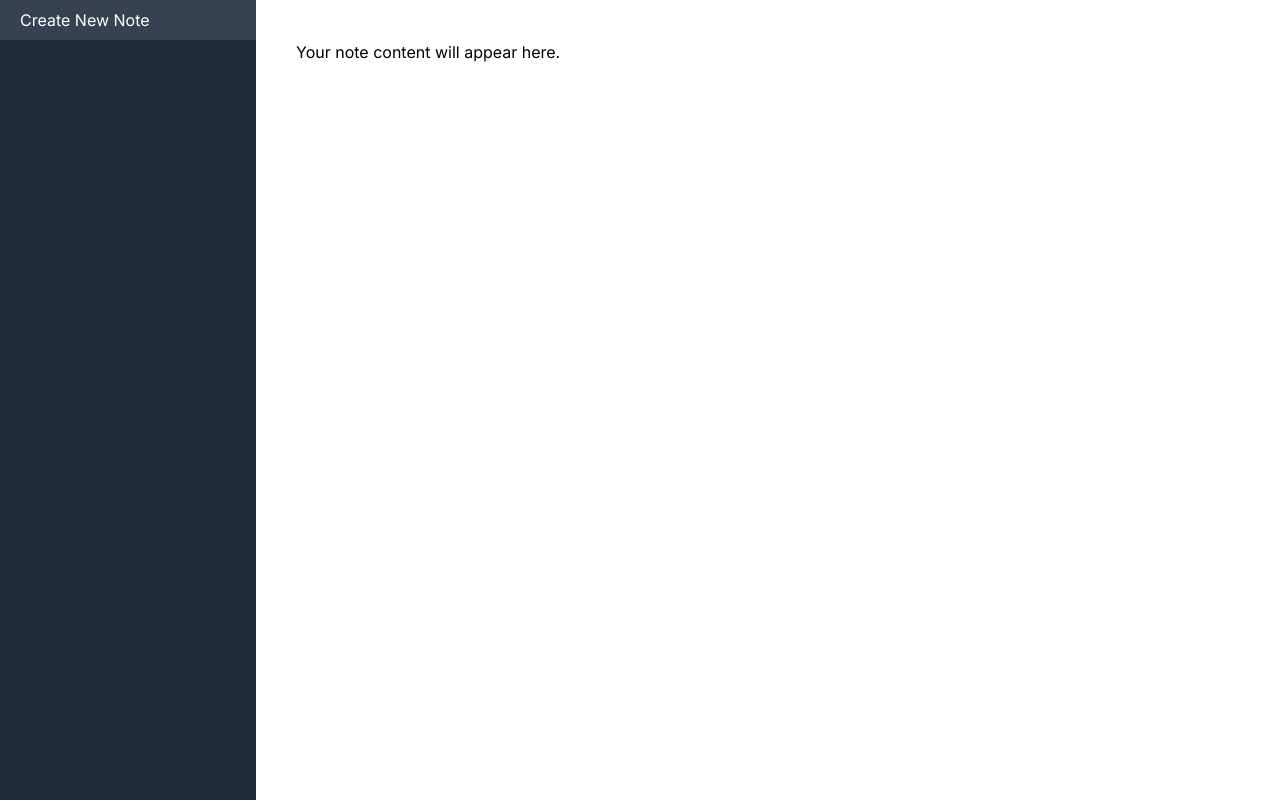
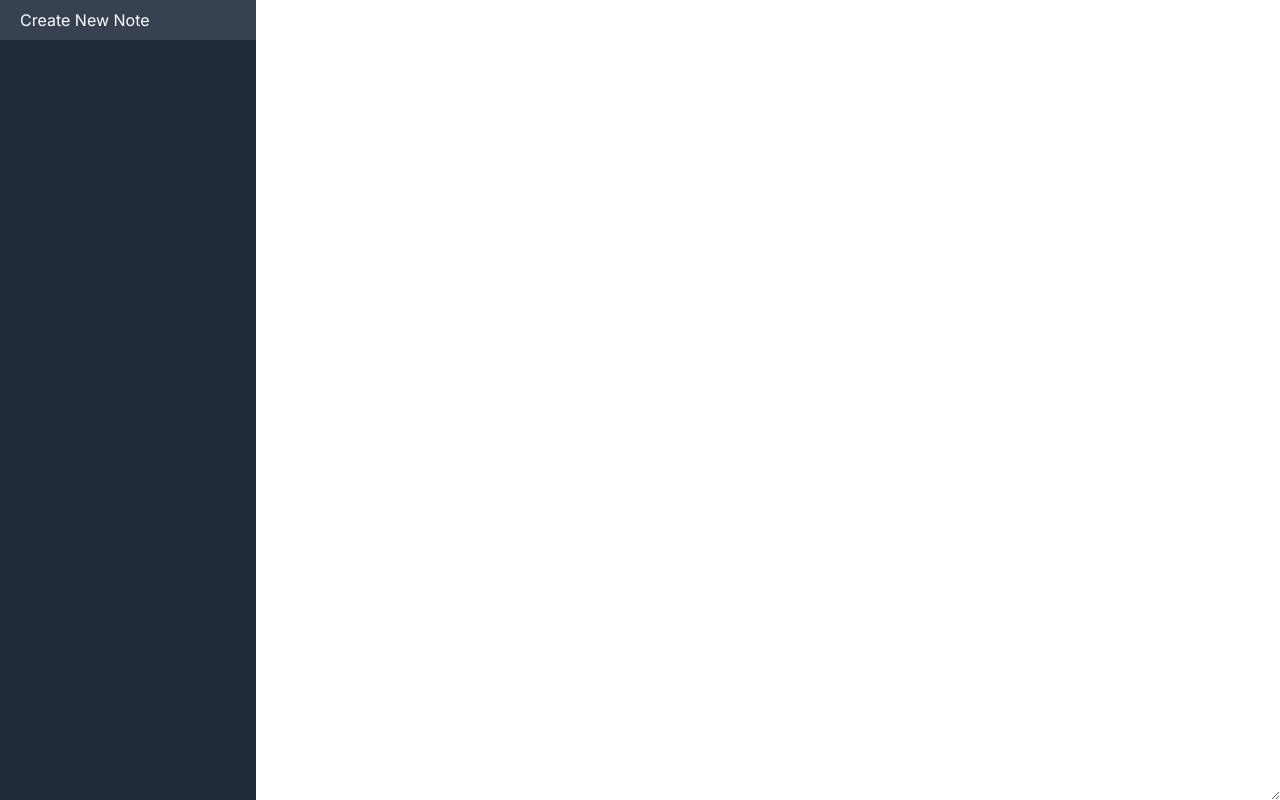
Before and after one commit to KrzysztofStaron/md-online-notes, a Next.js app: page / in a window 1280 px wide. Built offline with nearby package versions, Linux system fonts and the light colour scheme.

Commit message:
opening notes

```diff
--- a/app/page.tsx
+++ b/app/page.tsx
@@ -1,6 +1,6 @@
 "use client";
 
-import React, { useState } from "react";
+import React, { act, useState } from "react";
 import { FaRegTrashCan } from "react-icons/fa6";
 
 // Define the Note type
@@ -12,10 +12,19 @@ interface Note {
 
 export default function Home() {
   const [notes, setNotes] = useState<Note[]>([]);
-  const [activeNoteId, setActiveNoteId] = useState<Note | null>(null);
+  const [activeNoteId, setActiveNoteId] = useState<number | null>(null);
 
   const openNote = (noteId: number) => {
-    console.log(noteId);
+    setActiveNoteId(noteId);
+  };
+
+  const setNoteContent = (event: React.ChangeEvent<HTMLTextAreaElement>) => {
+    const content = event.target.value;
+    setNotes((prevNotes) =>
+      prevNotes.map((note) =>
+        note.id === activeNoteId ? { ...note, content } : note
+      )
+    );
   };
 
   const createNewNote = () => {
@@ -44,11 +53,20 @@ export default function Home() {
               note={note}
               openNote={openNote}
               removeNote={removeNote}
+              active={activeNoteId === note.id}
             />
           </React.Fragment>
         ))}
       </div>
-      <div className="flex-1 p-10">Your note content will appear here.</div>
+      <textarea
+        className="flex-1 p-10"
+        value={
+          (activeNoteId !== null &&
+            notes.find((note) => note.id === activeNoteId)?.content) ||
+          ""
+        }
+        onChange={setNoteContent}
+      ></textarea>
     </div>
   );
 }
@@ -61,12 +79,14 @@ interface NoteButtonProps {
   note: Note;
   openNote: (noteId: number) => void;
   removeNote: (noteId: number) => void;
+  active: boolean;
 }
 
 const NoteButton: React.FC<NoteButtonProps> = ({
   note,
   openNote,
   removeNote,
+  active,
 }) => {
   const [named, setNamed] = useState<boolean>(false);
   const [title, setTitle] = useState<string>(note.title);
@@ -116,6 +136,10 @@ const NoteButton: React.FC<NoteButtonProps> = ({
     );
   }
 
+  let bgColor = "bg-gray-800";
+  if (active) {
+    bgColor = "bg-gray-700";
+  }
   return (
     <button
       onClick={handleButtonClick}
@@ -123,7 +147,7 @@ const NoteButton: React.FC<NoteButtonProps> = ({
         e.preventDefault(); // Prevent the context menu from opening
         setNamed(false);
       }}
-      className="block w-full text-left px-5 py-2 hover:bg-gray-700"
+      className={`block w-full text-left px-5 py-2 hover:bg-gray-700 ${bgColor}`}
       onMouseEnter={() => setHovered(true)}
       onMouseLeave={() => setHovered(false)}
       style={{ position: "relative" }} // Add position: relative to the button style
```
